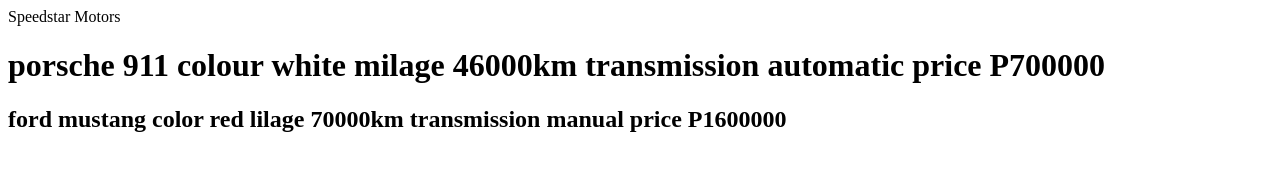
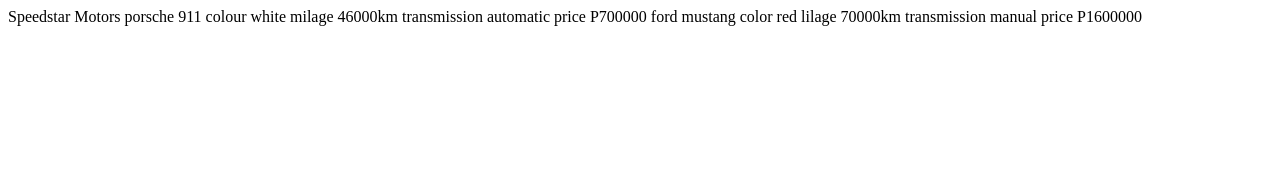
Before and after one commit to jabulanimeshack/Speedstar-Motors, a plain HTML site: page index.html in a window 1280 px wide. Drawn offline with Linux system fonts and the light colour scheme.

Commit message:
Update index.html

```diff
--- a/index.html
+++ b/index.html
@@ -1,5 +1,5 @@
 <html>
 <head>Speedstar Motors</head>
 <title>where luxury meets performance</title>
-<h1>porsche 911 colour white milage 46000km transmission automatic price P700000</h1>
-<h2>ford mustang color red lilage 70000km transmission manual price P1600000</h2>
+<body>porsche 911 colour white milage 46000km transmission automatic price P700000</body>
+<body>ford mustang color red lilage 70000km transmission manual price P1600000</body>
```
